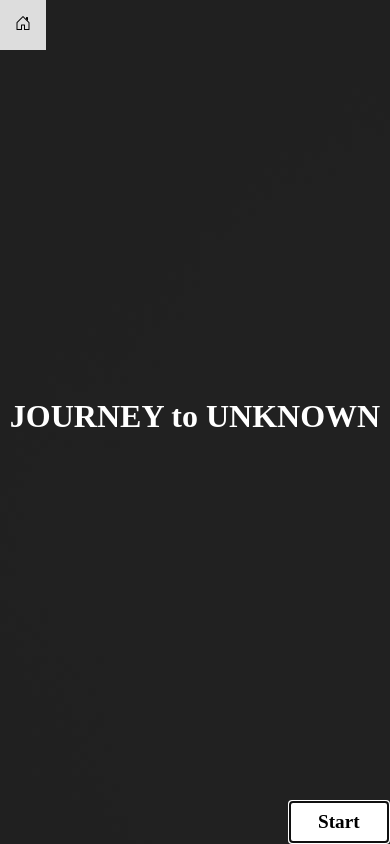
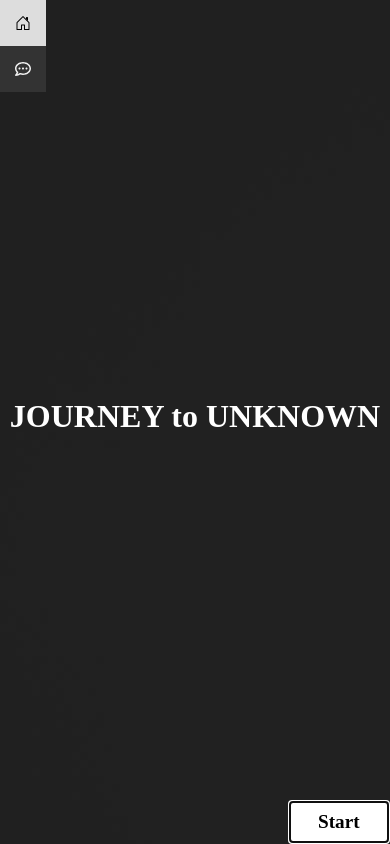
Before and after one commit to ahmtysn/journey-to-unknown, a React (Create React App) app in the folder client/: page / in a window 390 px wide. Built offline with nearby package versions, Linux system fonts and the light colour scheme; a web font is replaced by a local one.

Commit message:
navbar comments

```diff
--- a/client/src/App.css
+++ b/client/src/App.css
@@ -241,9 +241,7 @@ input {
   .hidden {
     display: none;
   }
-  .navbar a {
-    display: inline-block;
-  }
+
   .navbar {
     top: 0;
     left: 0;
--- a/client/src/components/NavBar.js
+++ b/client/src/components/NavBar.js
@@ -19,11 +19,10 @@ function NavBar() {
 
   return (
     <div className='navbar'>
-      <div>
-        <Link to='/'>
-          <BsHouseDoor />
-        </Link>
-      </div>
+      <Link to='/'>
+        <BsHouseDoor />
+      </Link>
+
       <div className='hidden'>
         <Link to='/chapter1'>I</Link>
         <Link to='/chapter2'>II</Link>
@@ -32,10 +31,11 @@ function NavBar() {
         <Link to='/' onClick={resetStory}>
           <IoMdRefresh />
         </Link>
-        <Link to='/form'>
-          <FaRegCommentDots />
-        </Link>
       </div>
+
+      <Link to='/form'>
+        <FaRegCommentDots />
+      </Link>
     </div>
   );
 }
```
Also changed, not shown: 1 other file (tests, documents, lock files or other folders).
